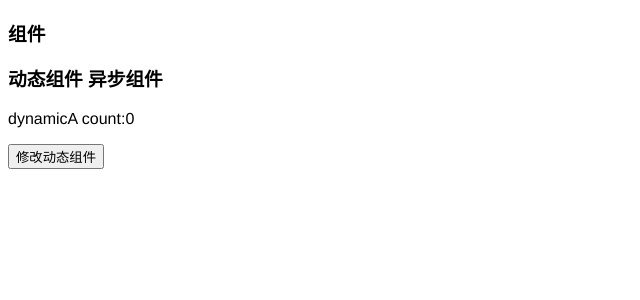
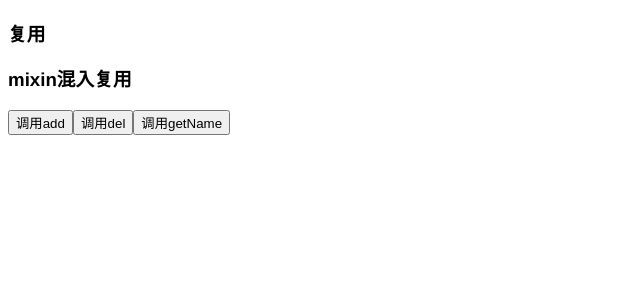
Before and after one commit to zhyafe/vue-cli, a Vue app: page / in a window 1280 px wide. Shown: the top 300 px of the page, without its empty margins (0-640 px from the left). Built offline with nearby package versions, Linux system fonts and the light colour scheme.

Commit message:
feat:mixin混入复用

```diff
--- a/src/App.vue
+++ b/src/App.vue
@@ -3,7 +3,8 @@
     <!-- <Template /> -->
     <!-- <ComputedWatch /> -->
     <!-- <ClassStyle /> -->
-    <Components />
+    <!-- <Components /> -->
+    <MixinReuse />
   </div>
 </template>
 
@@ -13,6 +14,7 @@ import Template from "./template/Index";
 import ComputedWatch from "./computedWatch/Index";
 import ClassStyle from "./classStyle/Index";
 import Components from "./component/Index";
+import MixinReuse from "./reuse/Index";
 
 export default {
   name: "App",
@@ -21,6 +23,7 @@ export default {
     ComputedWatch,
     ClassStyle,
     Components,
+    MixinReuse,
   },
 };
 </script>
--- /dev/null
+++ b/src/reuse/Index.vue
@@ -0,0 +1,26 @@
+<template>
+  <div>
+    <h3>复用</h3>
+    <MixinReuse />
+  </div>
+</template>
+
+<script>
+/* eslint-disable vue/no-unused-components */
+import utils from "../utils";
+import MixinReuse from "./MixinReuse.vue";
+export default {
+  data: function() {
+    return {
+      listData: utils.getList(),
+    };
+  },
+  components: {
+    MixinReuse,
+  },
+
+  methods: {},
+};
+</script>
+
+<style></style>
--- /dev/null
+++ b/src/reuse/MixinReuse.vue
@@ -0,0 +1,33 @@
+<template>
+  <div>
+    <h3>mixin混入复用</h3>
+    <button @click="add">调用add</button>
+    <button @click="del">调用del</button>
+    <button @click="getName">调用getName</button>
+  </div>
+</template>
+
+<script>
+import config from "./commonConfig";
+export default {
+  mixins: [config],
+  data() {
+    return {
+      name: "组件 name",
+    };
+  },
+  methods: {
+    add() {
+      console.log("组件：add");
+    },
+    getName() {
+      console.log(this.age);
+    },
+  },
+  mounted() {
+    console.log("组件mounted");
+  },
+};
+</script>
+
+<style></style>
--- /dev/null
+++ b/src/reuse/commonConfig.js
@@ -0,0 +1,22 @@
+const config = {
+  data() {
+    return {
+      age: 22,
+      name: "mixin name",
+    };
+  },
+  methods: {
+    add() {
+      console.log("mixin add");
+    },
+    del() {
+      console.log("mixin del");
+    },
+  },
+
+  mounted() {
+    console.log("mixin mounted");
+  },
+};
+
+export default config;
```
Also changed, not shown: src/reuse/doc.md (added, +13 -0 lines).
